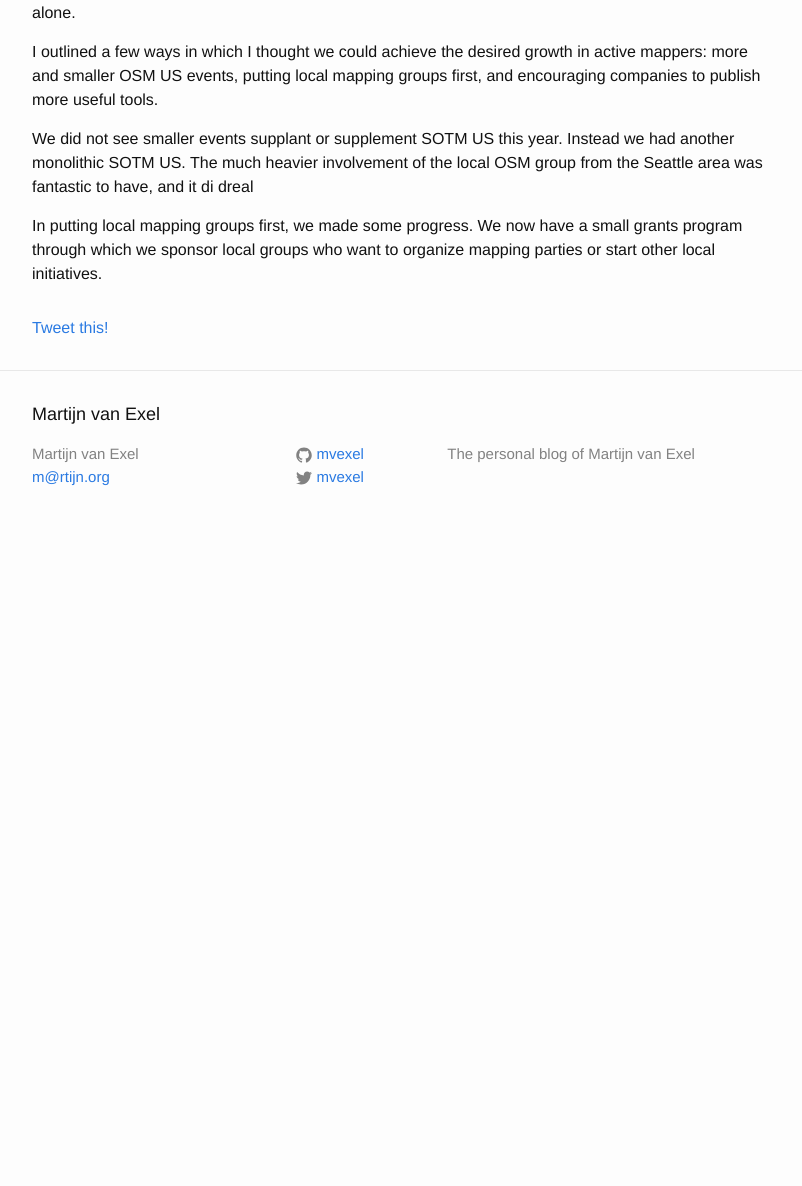
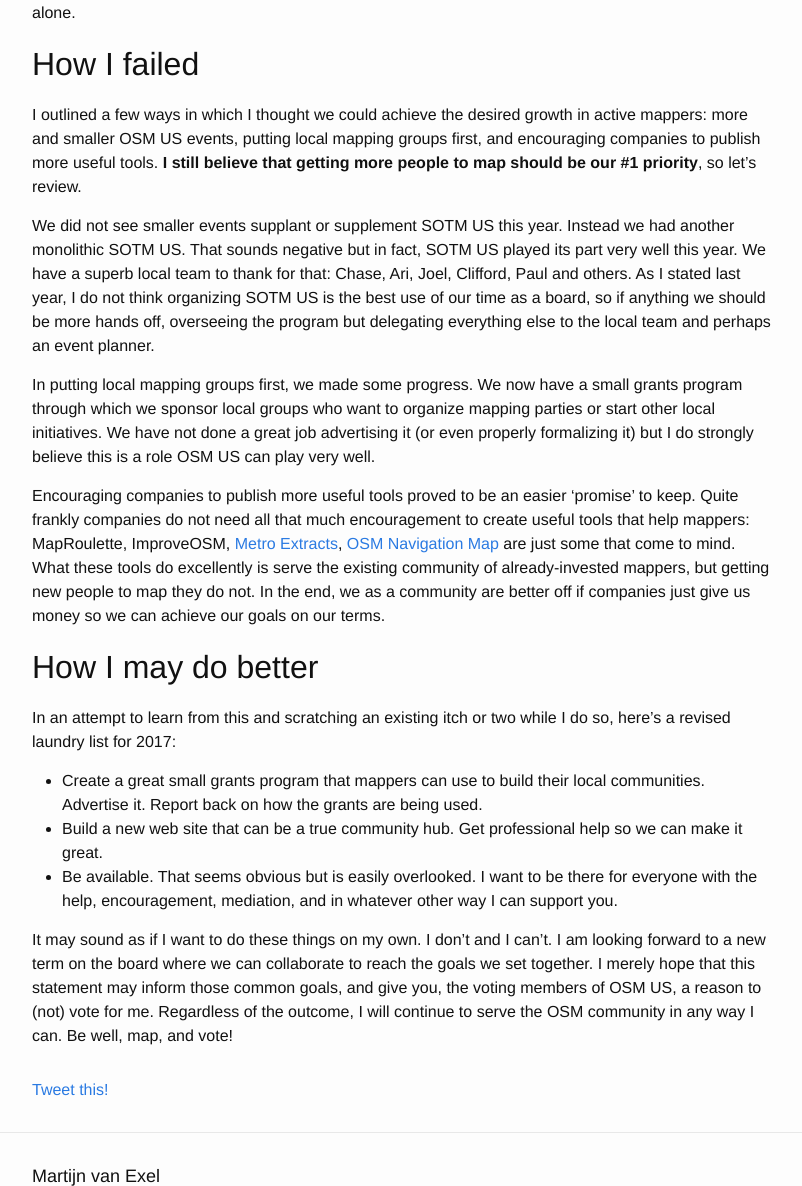
Before and after one commit to openbrian/mvexel.github.io, a Jekyll site: the page built from _posts/2016-11-22-osmus-manifesto.md, in a window 1280 px wide and 1400 px high, scrolled down 846 px. Shown: the part 214-1400 px from the top of the window, without its empty margins (238-1040 px from the left). Built offline with Jekyll 4.4.1, drawn with Linux system fonts in a browser that asks for light colours; comment, search, counter and statistics services are not loaded; before the commit the page ends 1608 px from its top, so only the background shows below that.

Commit message:
finish manifesto

```diff
--- a/_posts/2016-11-22-osmus-manifesto.md
+++ b/_posts/2016-11-22-osmus-manifesto.md
@@ -18,8 +18,22 @@ It looks like I failed miserably.
 
 There are no metrics I know of that show me how many weekly or monthly active mappers for the U.S. alone.
 
-I outlined a few ways in which I thought we could achieve the desired growth in active mappers: more and smaller OSM US events, putting local mapping groups first, and encouraging companies to publish more useful tools.
+## How I failed
 
-We did not see smaller events supplant or supplement SOTM US this year. Instead we had another monolithic SOTM US. The much heavier involvement of the local OSM group from the Seattle area was fantastic to have, and it di dreal
+I outlined a few ways in which I thought we could achieve the desired growth in active mappers: more and smaller OSM US events, putting local mapping groups first, and encouraging companies to publish more useful tools. **I still believe that getting more people to map should be our #1 priority**, so let's review.
 
-In putting local mapping groups first, we made some progress. We now have a small grants program through which we sponsor local groups who want to organize mapping parties or start other local initiatives.
+We did not see smaller events supplant or supplement SOTM US this year. Instead we had another monolithic SOTM US. That sounds negative but in fact, SOTM US played its part very well this year. We have a superb local team to thank for that: Chase, Ari, Joel, Clifford, Paul and others. As I stated last year, I do not think organizing SOTM US is the best use of our time as a board, so if anything we should be more hands off, overseeing the program but delegating everything else to the local team and perhaps an event planner.
+
+In putting local mapping groups first, we made some progress. We now have a small grants program through which we sponsor local groups who want to organize mapping parties or start other local initiatives. We have not done a great job advertising it (or even properly formalizing it) but I do strongly believe this is a role OSM US can play very well.
+
+Encouraging companies to publish more useful tools proved to be an easier 'promise' to keep. Quite frankly companies do not need all that much encouragement to create useful tools that help mappers: MapRoulette, ImproveOSM, [Metro Extracts](https://mapzen.com/data/metro-extracts/), [OSM Navigation Map](https://mapbox.github.io/osm-navigation-map/) are just some that come to mind. What these tools do excellently is serve the existing community of already-invested mappers, but getting new people to map they do not. In the end, we as a community are better off if companies just give us money so we can achieve our goals on our terms.
+
+## How I may do better
+
+In an attempt to learn from this and scratching an existing itch or two while I do so, here's a revised laundry list for 2017:
+
+* Create a great small grants program that mappers can use to build their local communities. Advertise it. Report back on how the grants are being used.
+* Build a new web site that can be a true community hub. Get professional help so we can make it great.
+* Be available. That seems obvious but is easily overlooked. I want to be there for everyone with the help, encouragement, mediation, and in whatever other way I can support you.
+
+It may sound as if I want to do these things on my own. I don't and I can't. I am looking forward to a new term on the board where we can collaborate to reach the goals we set together. I merely hope that this statement may inform those common goals, and give you, the voting members of OSM US, a reason to (not) vote for me. Regardless of the outcome, I will continue to serve the OSM community in any way I can. Be well, map, and vote!
```
